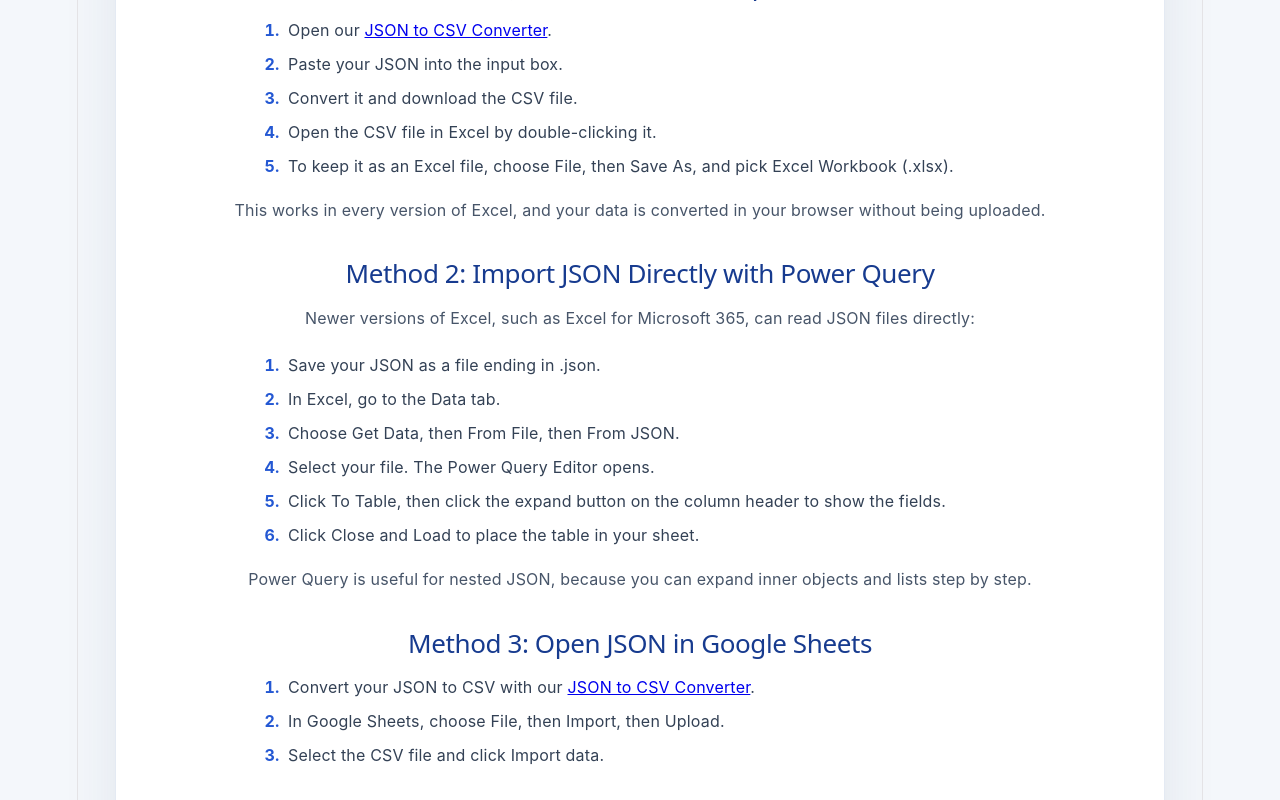
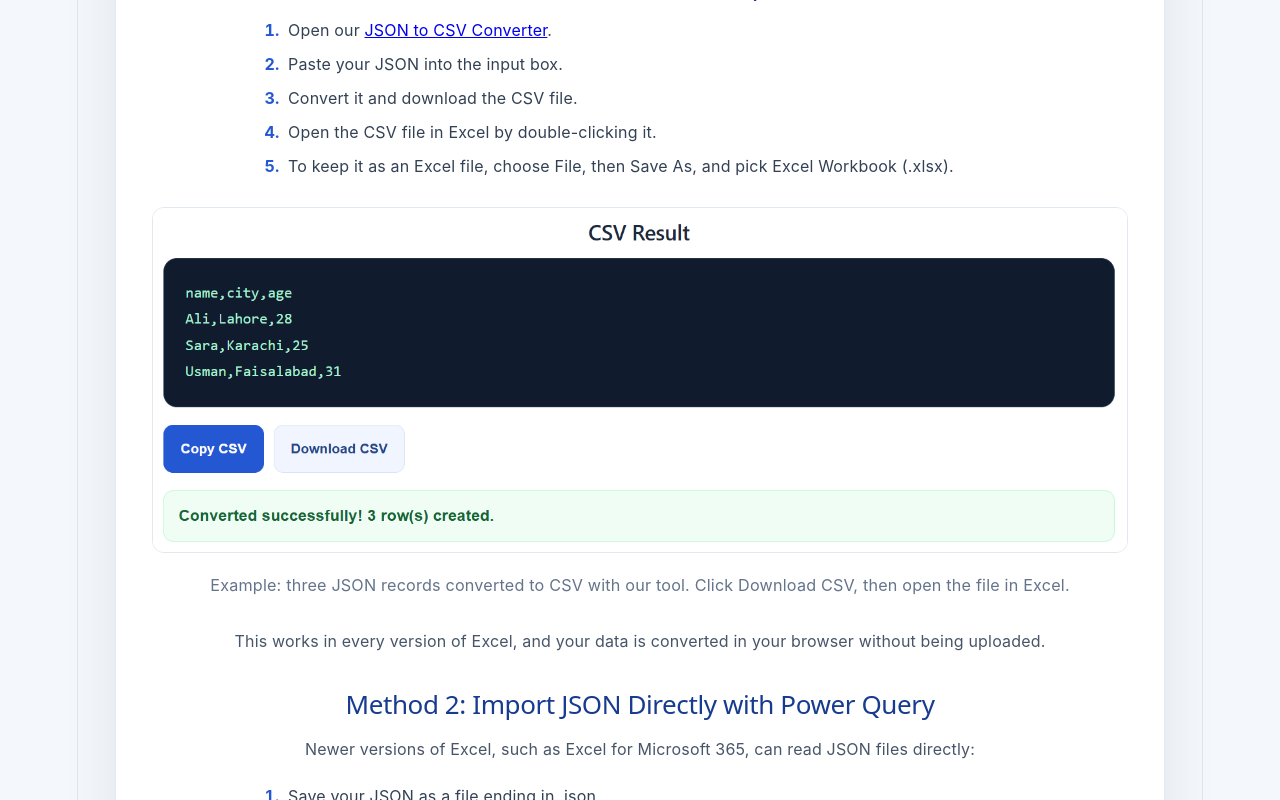
Before and after one commit to mariabk003-MS/online-json-formatter, a React (Vite) app: page /convert-json-to-excel in a window 1280 px wide. Shown: the part 1120-1920 px from the top of the page. Built offline with nearby package versions, Linux system fonts and the light colour scheme.

Commit message:
Add tool screenshot to JSON to Excel guide

```diff
--- a/src/JsonToExcelGuide.jsx
+++ b/src/JsonToExcelGuide.jsx
@@ -12,7 +12,7 @@ function JsonToExcelGuide() {
       </p>
 
       <section className="seo-content">
-        <p>Last updated: November 4, 2026</p>
+        <p>Last updated: November 5, 2026</p>
 
         <h2>Quick Answer</h2>
         <p>
@@ -57,6 +57,25 @@ Sara     Islamabad  2`}</pre>
             Excel Workbook (.xlsx).
           </li>
         </ol>
+        <figure style={{ margin: '1.5rem 0' }}>
+          <img
+            src="/images/json-to-excel-step1.png"
+            alt="JSON to CSV Converter showing a CSV result with name, city and age columns for three rows, ready to download and open in Excel"
+            width="1500"
+            height="530"
+            loading="lazy"
+            style={{
+              maxWidth: '100%',
+              height: 'auto',
+              border: '1px solid #e2e8f0',
+              borderRadius: '12px',
+            }}
+          />
+          <figcaption style={{ fontSize: '0.9rem', color: '#64748b', marginTop: '0.5rem' }}>
+            Example: three JSON records converted to CSV with our tool. Click
+            Download CSV, then open the file in Excel.
+          </figcaption>
+        </figure>
         <p>
           This works in every version of Excel, and your data is converted in
           your browser without being uploaded.
```
Also changed, not shown: public/images/json-to-excel-step1.png (added).
